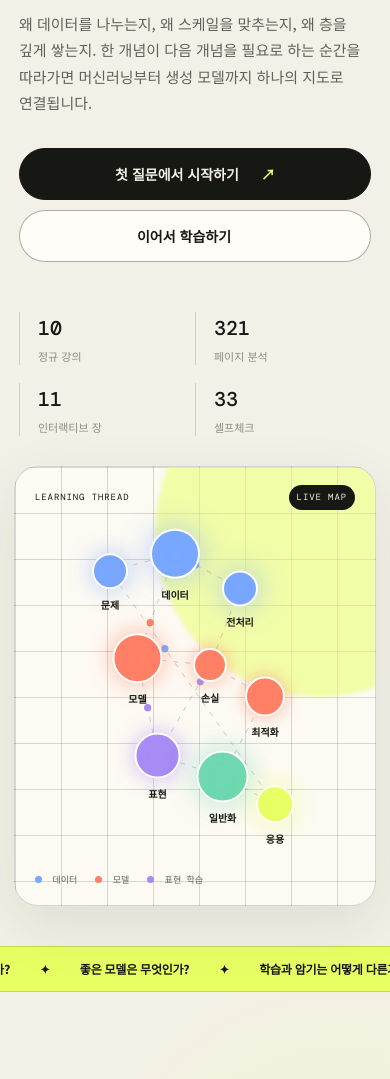
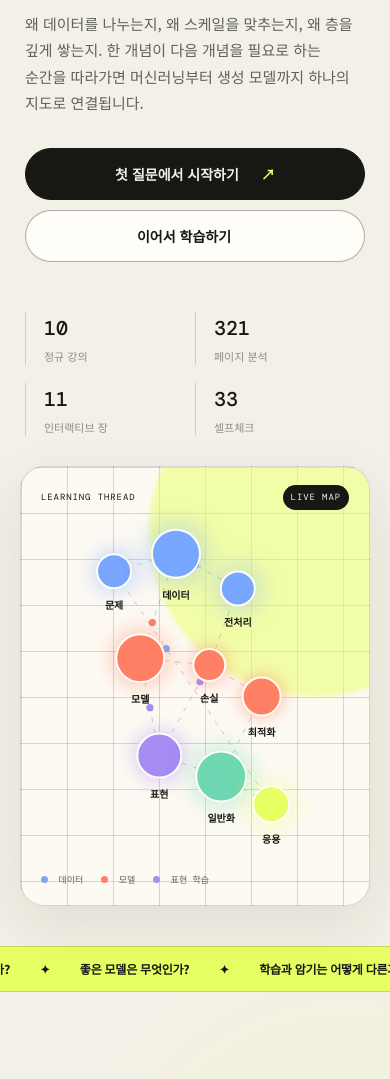
Before and after one commit to gohyunsu/introai, a website: page index.html in a window 390 px wide. Shown: the part 299-1378 px from the top of the page. Drawn offline with nearby package versions, Linux system fonts and the light colour scheme.

Commit message:
Anchor mobile sections to the viewport

```diff
--- a/index.html
+++ b/index.html
@@ -23,7 +23,7 @@
       href="https://fonts.googleapis.com/css2?family=DM+Mono:wght@400;500&family=Noto+Sans+KR:wght@400;500;600;700;800;900&display=swap"
       rel="stylesheet"
     />
-    <link rel="stylesheet" href="styles.css?v=mobile-final" />
+    <link rel="stylesheet" href="styles.css?v=viewport-final" />
     <script defer src="data.js"></script>
     <script defer src="interactives.js"></script>
     <script defer src="app.js"></script>
--- a/styles.css
+++ b/styles.css
@@ -2100,7 +2100,11 @@ body.focus-mode .lesson-main {
 
 @media (max-width: 820px) {
   :root { --header-h: 64px; }
-  .section-shell { width: auto; max-width: none; margin-inline: 14px; }
+  .section-shell {
+    width: calc(100vw - 40px);
+    max-width: calc(100vw - 40px);
+    margin-inline: 20px;
+  }
   .site-header { width: 100%; min-width: 0; padding-inline: 14px; }
   .brand { min-width: 0; }
   .brand > span:last-child { min-width: 0; }
```
Also changed, not shown: learn.html (+1 -1 lines).
